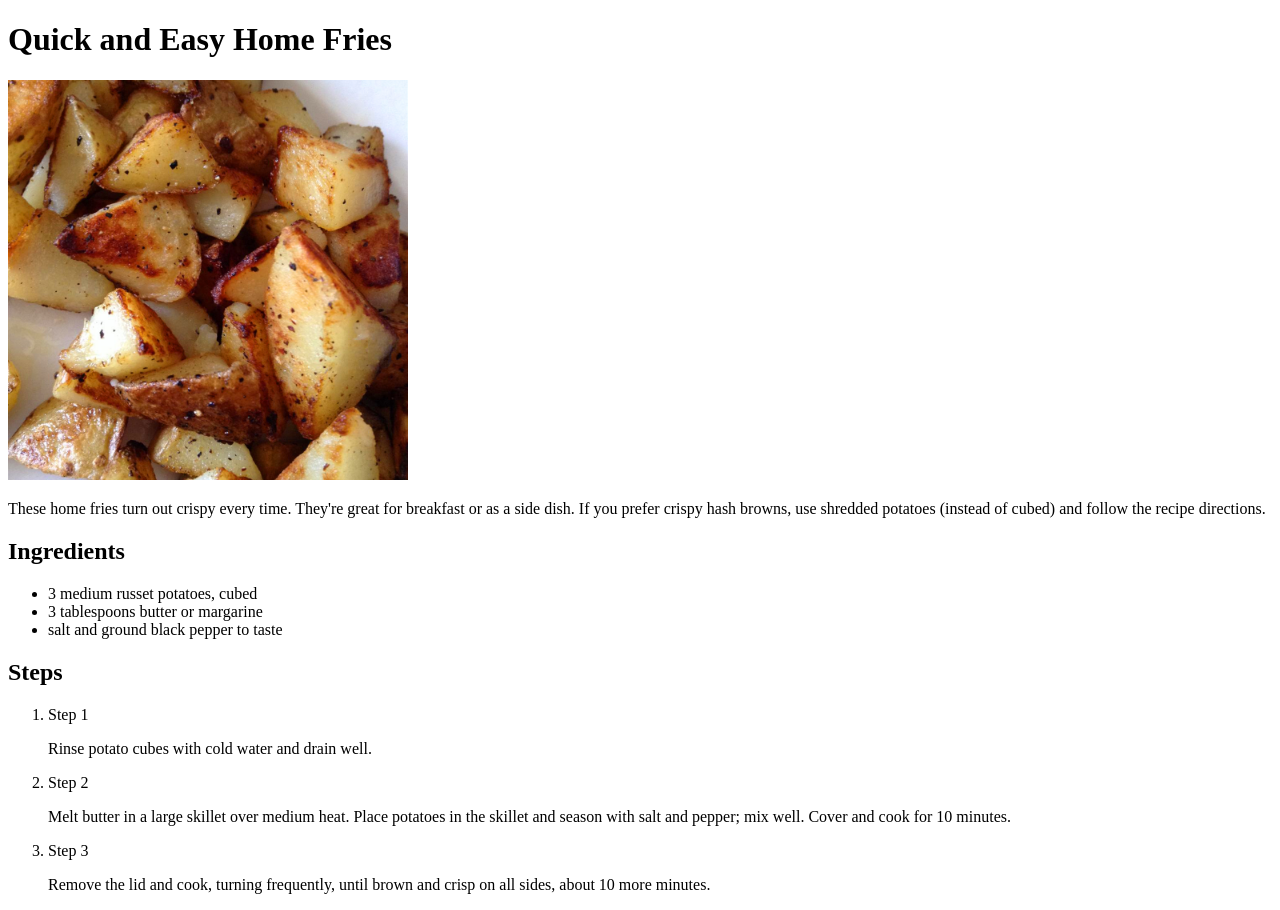
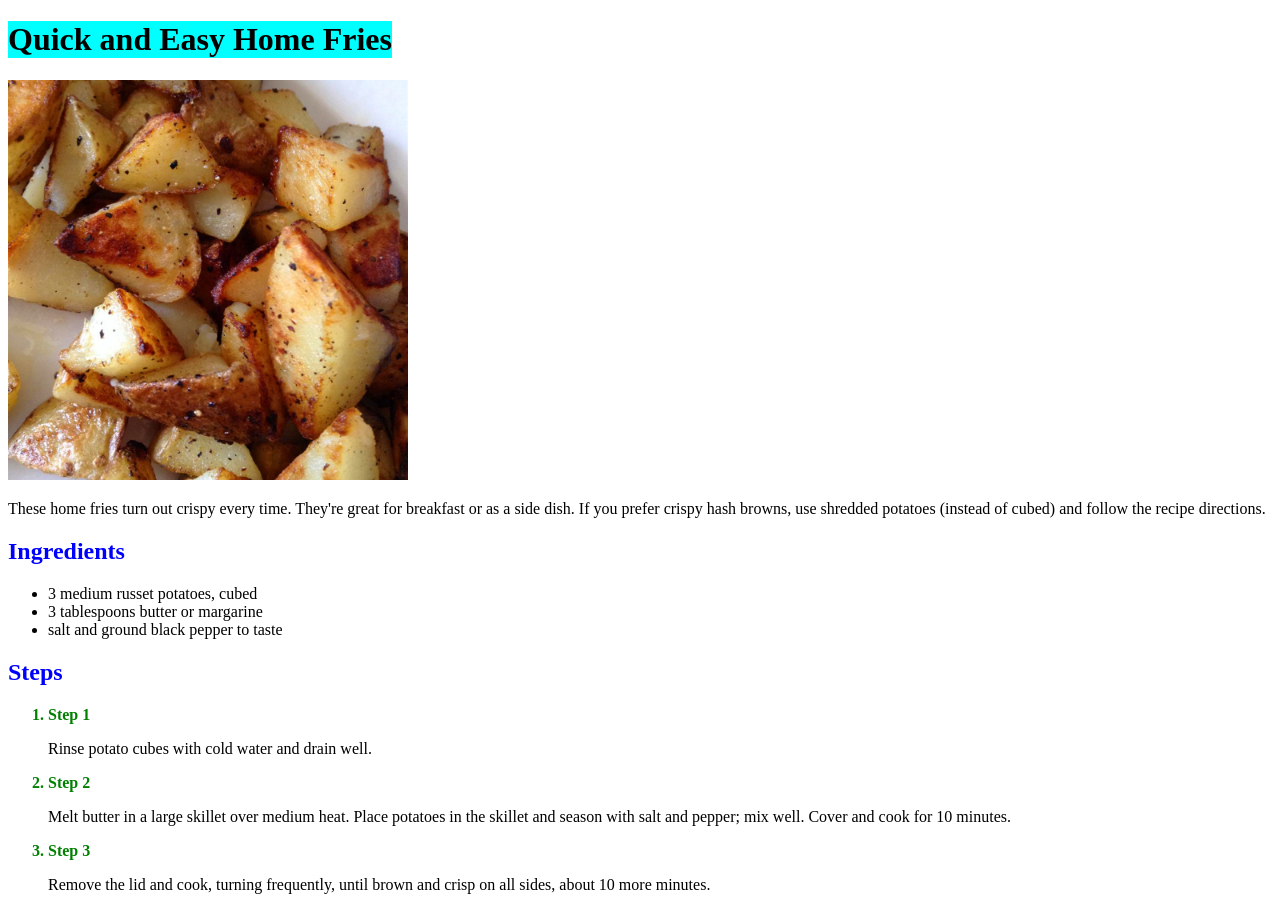
Before and after one commit to erikku54-TheOdinProject/odin-recipes, a plain HTML site: page recipes/homefries.html in a window 1280 px wide. Drawn offline with Linux system fonts and the light colour scheme.

Commit message:
Add css style

```diff
--- /dev/null
+++ b/css/recipestyle.css
@@ -0,0 +1,15 @@
+
+h1{
+    background-color: aqua;
+    width:fit-content;
+}
+
+div h2{
+
+    color:blue;
+}
+
+ol li{
+    color: green;
+    font-weight: bold;
+}
--- a/recipes/homefries.html
+++ b/recipes/homefries.html
@@ -4,6 +4,7 @@
     <meta charset="UTF-8">
     <meta http-equiv="X-UA-Compatible" content="IE=edge">
     <meta name="viewport" content="width=device-width, initial-scale=1.0">
+    <link rel="stylesheet" href="../css/recipestyle.css">
     <title>Quick and Easy Home Fries</title>
 </head>
 <body>
```
Also changed, not shown: css/indexstyle.css (added, +15 -0 lines), index.html (+1 -2 lines), recipes/fishcake.html (+1 -0 lines), recipes/macncheese.html (+1 -0 lines).
